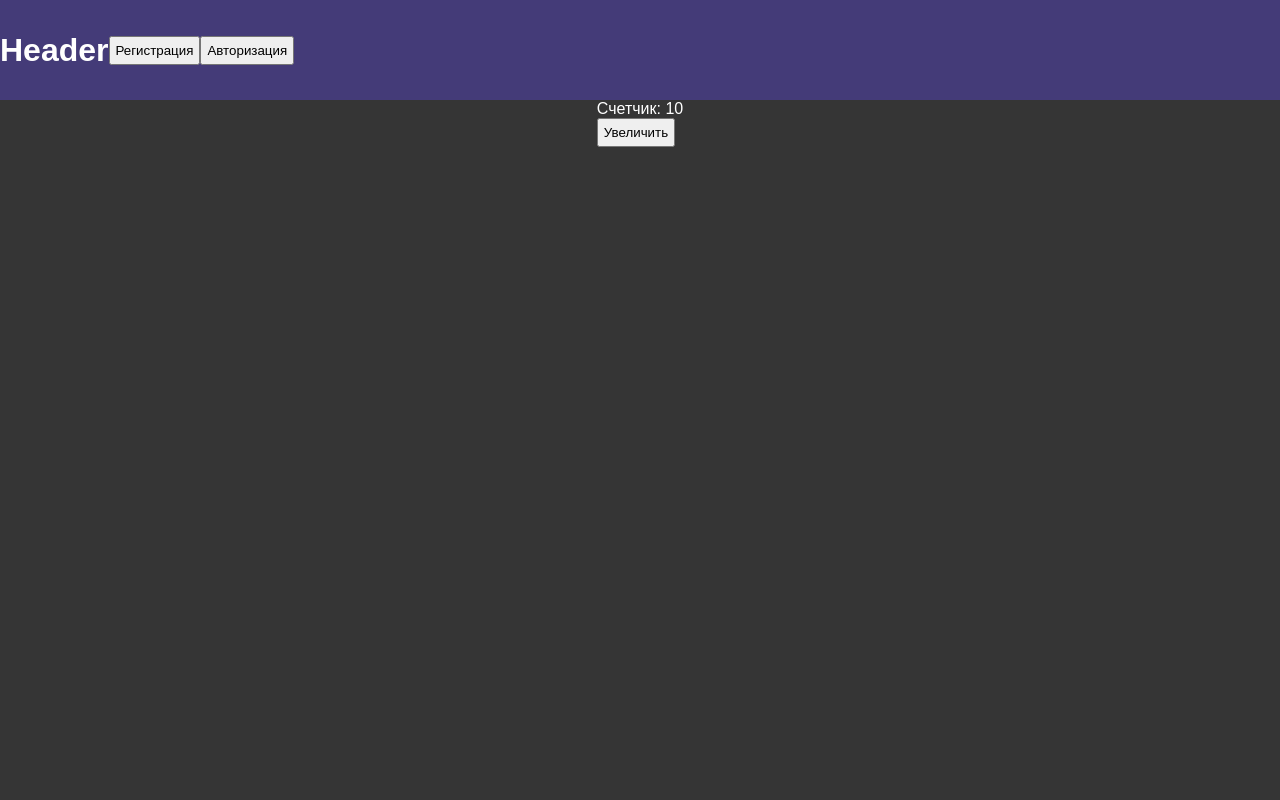
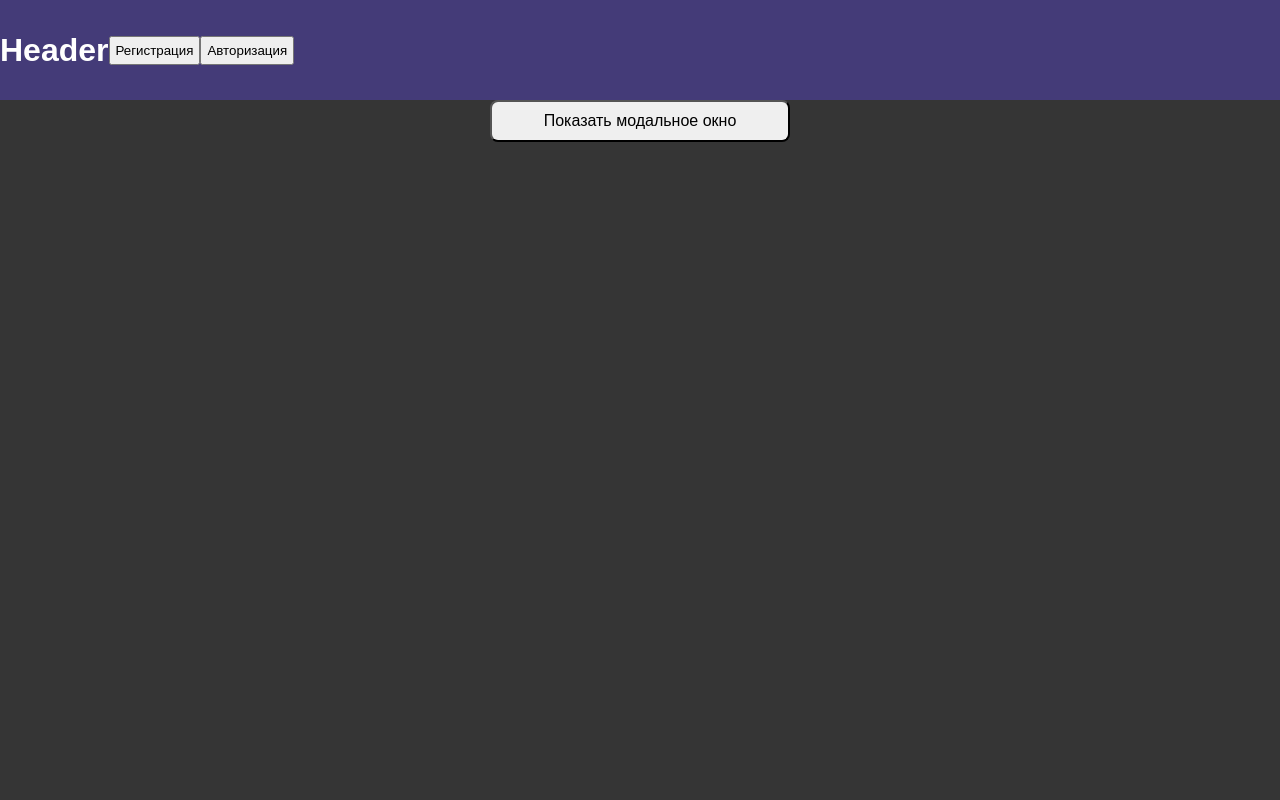
Before and after one commit to Oleg-ru/w-g, a React (Vite) app in the folder react/my-app/: page / in a window 1280 px wide. Shown: the top 800 px of the page. Built offline with nearby package versions, Linux system fonts and the light colour scheme.

Commit message:
React 20 видео children

```diff
--- /dev/null
+++ b/react/my-app/src/components/Container/Container.jsx
@@ -0,0 +1,11 @@
+import React from 'react';
+
+export function Container({children}) {
+    return (
+        <div>
+            {children}
+        </div>
+    );
+}
+
+export default Container;
--- /dev/null
+++ b/react/my-app/src/components/ModalPage/Modal.jsx
@@ -0,0 +1,15 @@
+import React from 'react';
+import './ModalPage.css'
+
+function Modal({children, onCloseModal}) {
+    return (
+        <div className='overlay'>
+            <div className='modal'>
+                <button className='close-button' onClick={onCloseModal}>❌</button>
+                {children}
+            </div>
+        </div>
+    );
+}
+
+export default Modal;
--- /dev/null
+++ b/react/my-app/src/components/ModalPage/ModalPage.css
@@ -0,0 +1,47 @@
+.modal-page {
+    text-align: center;
+    margin-top: 50px;
+    display: flex;
+    flex-direction: column;
+    width: 300px;
+    margin: 0 auto;
+}
+
+.overlay {
+    position: fixed;
+    top: 0;
+    left: 0;
+    right: 0;
+    bottom: 0;
+    background-color: rgba(0, 0, 0, 0.7);
+    display: flex;
+    justify-content: center;
+    align-items: center;
+}
+.modal {
+    background-color: #fff;
+    padding: 20px;
+    border-radius: 8px;
+    position: relative;
+    max-width: 500px;
+    width: 100%;
+}
+
+.close-button {
+    position: absolute;
+    top: 0;
+    right: 10px;
+    background: none;
+    border: none;
+    font-size: 32px;
+    cursor: pointer;
+    color: red;
+    border-radius: 8px;
+}
+
+.open-button {
+    padding: 10px 20px;
+    font-size: 16px;
+    cursor: pointer;
+    border-radius: 8px;
+}
--- /dev/null
+++ b/react/my-app/src/components/ModalPage/ModalPage.jsx
@@ -0,0 +1,25 @@
+import React, {useState} from 'react';
+import './ModalPage.css'
+import Modal from "./Modal.jsx";
+
+function ModalPage(props) {
+    const [isModalOpen, setIsModalOpen] = useState(false);
+
+    function toggleModal() {
+        setIsModalOpen(!isModalOpen);
+    }
+    return (
+        <div className='modal-page'>
+            <button className='open-button' onClick={toggleModal}>Показать модальное окно</button>
+            {isModalOpen && <Modal onCloseModal={toggleModal}>
+                <h2 style={{color: "black"}}>Заголовок (модальное окно)</h2>
+                <p style={{color: "black"}}>Содержимое (модальное окно)</p>
+            </Modal>}
+
+        </div>
+    );
+}
+
+
+
+export default ModalPage;
--- a/react/my-app/src/pages/HomePage.jsx
+++ b/react/my-app/src/pages/HomePage.jsx
@@ -1,12 +1,13 @@
 import React from 'react';
 import './HomePage.css'
-import HocComponent from "../components/HOCComponent/HOCComponent.jsx";
+import Container from "../components/Container/Container.jsx";
+import ModalPage from "../components/ModalPage/ModalPage.jsx";
 
 function HomePage(props) {
 
     return (
         <div className="homePage">
-            <HocComponent />
+            <ModalPage />
         </div>
     );
 }
```
